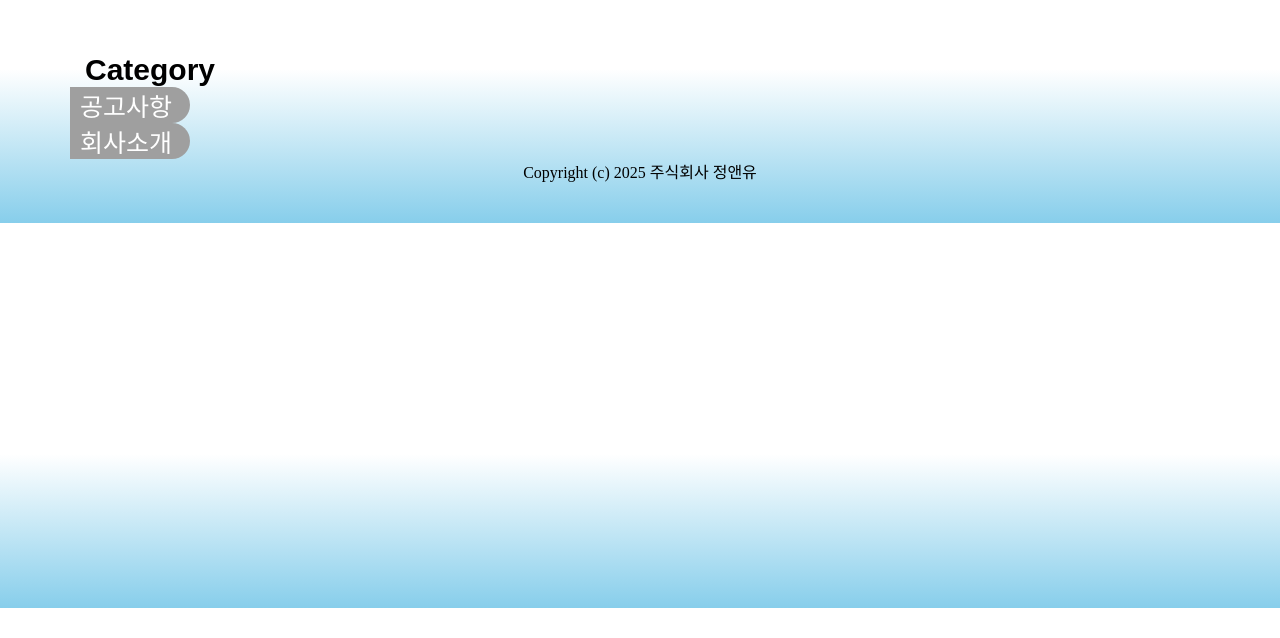
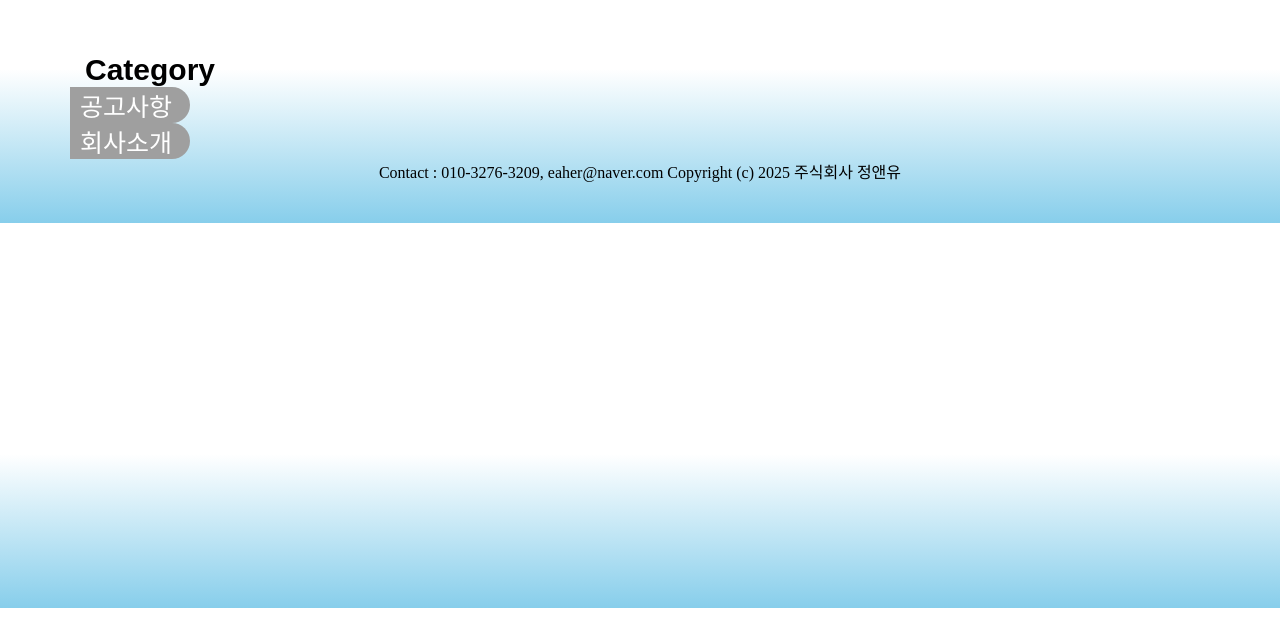
Before and after one commit to jungandyou/jungandyou, a plain HTML site: page index.html in a window 1280 px wide. Shown: the part 162-800 px from the top of the page. Drawn offline with Linux system fonts and the light colour scheme.

Commit message:
Update index.html

```diff
--- a/index.html
+++ b/index.html
@@ -97,6 +97,7 @@
 		<a href="notice.html">공고사항</a>
 	</section> -->
 	<footer>
+		Contact : 010-3276-3209, eaher@naver.com
 		Copyright (c) 2025 주식회사 정앤유
 	</footer><!--footer로 모든 페이지에 첨부했음-->
 </body>
```
